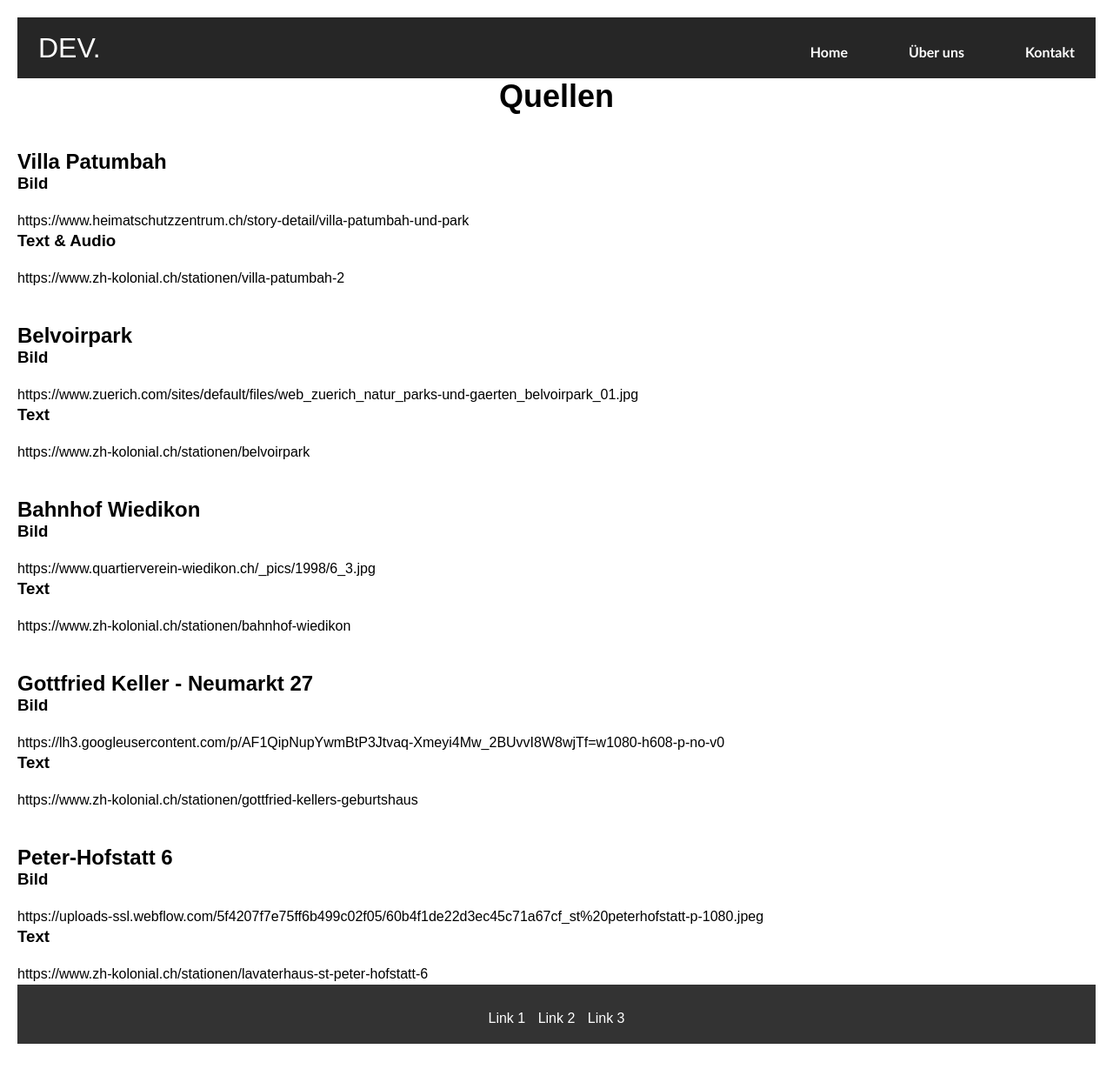
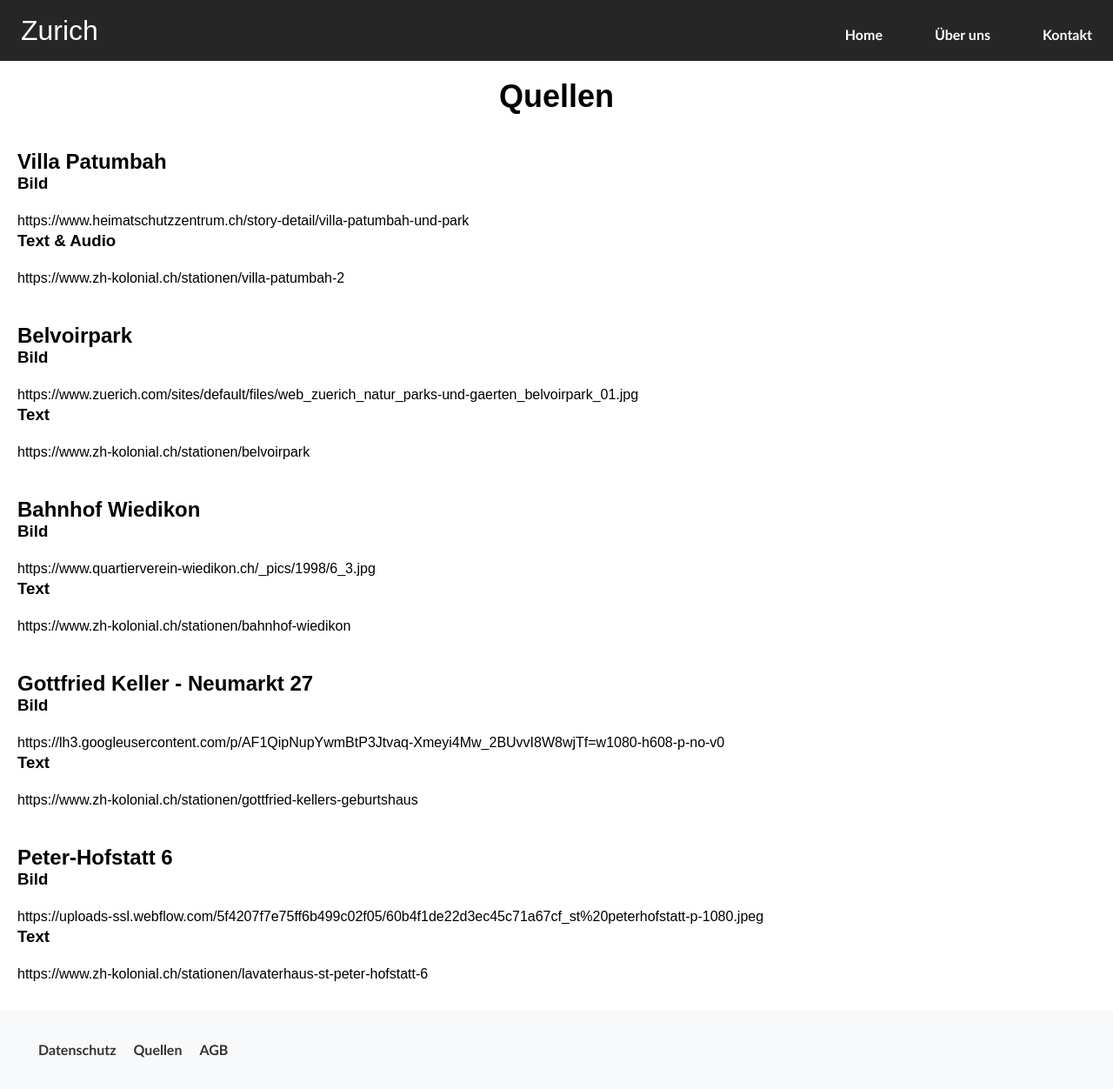
Before and after one commit to filipmornshuel/Karte-Koloniales-Z-rich, a website: page public/view/sources.html in a window 1280 px wide. Shown: the whole page at 87% size. Before the commit the page ends 1220 px from the top, so only its background shows below. Drawn offline with Linux system fonts and the light colour scheme; files whose address does not match are found by name.

Commit message:
sOME styling changes

```diff
--- a/public/css/agb.css
+++ b/public/css/agb.css
@@ -1,4 +1,4 @@
-body {
+main {
     font-family: Arial, sans-serif;
     max-width: 100%;
     margin: 0 auto;
--- a/public/view/sources.html
+++ b/public/view/sources.html
@@ -5,30 +5,28 @@
   <meta charset="UTF-8">
   <meta name="viewport" content="width=device-width, initial-scale=1.0">
   <meta http-equiv="X-UA-Compatible" content="ie=edge">
-  <link rel="stylesheet" href="../css/style.css">
-  <link rel="stylesheet" href="../css/nav.css">
-  <link rel="stylesheet" href="../css/footer.css">
-  <link rel="stylesheet" href="../css/agb.css">
+  <link rel="stylesheet" href="../css/style.css" />
+    <link rel="stylesheet" href="../css/nav.css" />
+    <link rel="stylesheet" href="../css/agb.css" />
   <script src="js/map.js" defer></script>
 
-  <title>Über Uns</title>
+  <title>Quellen</title>
 </head>
 
 <body>
   <header>
     <nav class="navbar position-sticky">
-        <a href="" class="nav-branding">DEV.</a>
+      <a href="../index.html" class="nav-branding">Zurich</a>
       <ul class="nav-menu">
         <li class="nav-item">
-            <a href="index.html" class="nav-link">Home</a>
+          <a href="../index.html" class="nav-link">Home</a>
         </li>
         <li class="nav-item">
-            <a href="view/aboutUs.html" class="nav-link">Über uns</a>
+          <a href="aboutUs.html" class="nav-link">Über uns</a>
         </li>
         <li class="nav-item">
-            <a href="view/contactForm.html" class="nav-link">Kontakt</a>
+          <a href="contactForm.html" class="nav-link">Kontakt</a>
         </li>
-
       </ul>
       <div class="hamburger">
         <span class="bar"></span>
@@ -36,10 +34,11 @@
         <span class="bar"></span>
       </div>
     </nav>
-
   </header>
   <script src="../js/nav.js"></script>
+</header>
 
+    <main>
       <h1>Quellen</h1>
     <h2>Villa Patumbah</h2>
     <h3>Bild</h3>
@@ -71,15 +70,19 @@
     <h3>Text</h3>
     <p>https://www.zh-kolonial.ch/stationen/lavaterhaus-st-peter-hofstatt-6</p>
 
-
-
-
-    <footer>
-      <nav>
-        <ul>
-          <li><a href="#">Link 1</a></li>
-          <li><a href="#">Link 2</a></li>
-          <li><a href="#">Link 3</a></li>
+    </main>
+    <footer class="footer">
+      <nav class="navbar navbar-expand-md navbar-dark bg-dark">
+        <ul class="navbar-nav mr-auto">
+          <li class="nav-item">
+            <a class="nav-link" href="privacy.html">Datenschutz</a>
+          </li>
+          <li class="nav-item">
+            <a class="nav-link" href="sources.html">Quellen</a>
+          </li>
+          <li class="nav-item">
+            <a class="nav-link" href="agb.html">AGB</a>
+          </li>
         </ul>
       </nav>
     </footer>
```
Also changed, not shown: public/admin.html (+18 -10 lines), public/view/aboutUs.html (+21 -11 lines), public/view/agb.html (+66 -32 lines), public/view/contactForm.html (+20 -4 lines), public/view/privacy.html (+9 -13 lines). Lines whose indentation alone changed are shown as unchanged.
